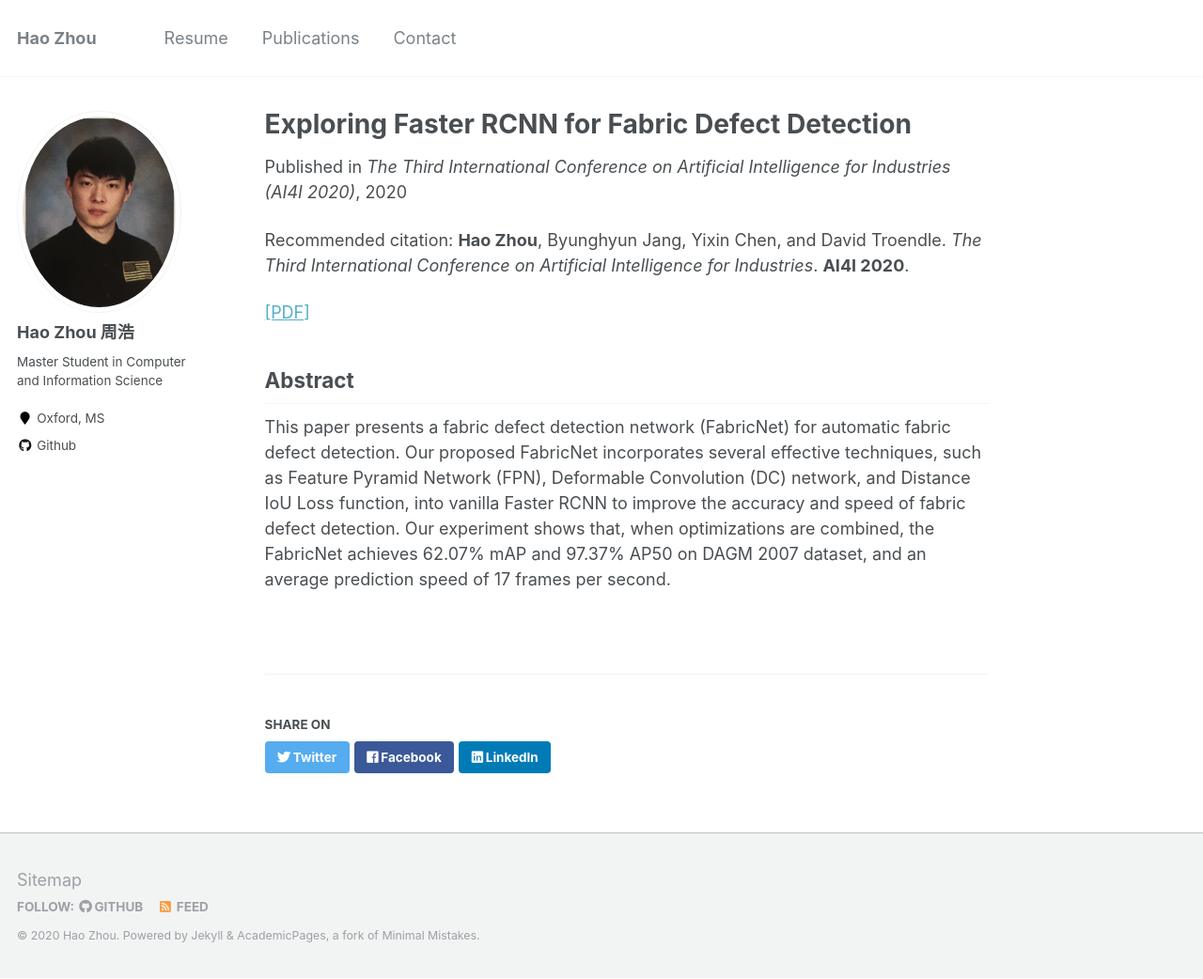
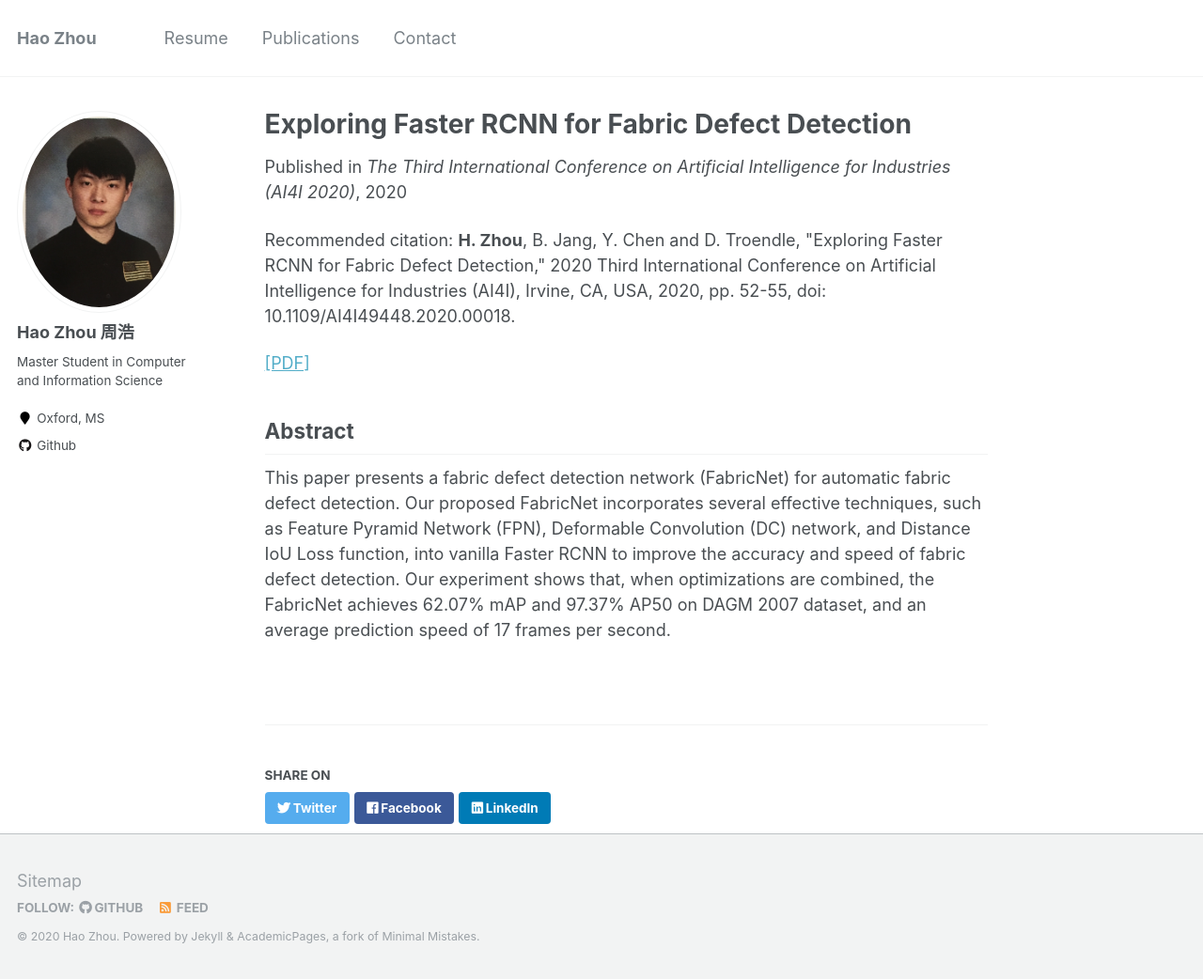
Before and after one commit to hzhou3/hzhou3.github.io, a Jekyll site: the page built from _publications/faster.md, in a window 1280 px wide and 1042 px high. Shown: the whole window at 94% size. Built offline with Jekyll 4.4.1, drawn with Linux system fonts in a browser that asks for light colours.

Commit message:
fix citation

```diff
--- a/_publications/faster.md
+++ b/_publications/faster.md
@@ -4,9 +4,8 @@ collection: publications
 permalink: /publications/faster
 venue: "The Third International Conference on Artificial Intelligence for Industries (AI4I 2020)"
 date: 2020-11-10
-citation: '<b>Hao Zhou</b>, Byunghyun Jang, Yixin Chen, and David Troendle. <i>The Third International Conference on Artificial Intelligence for Industries</i>. <b>AI4I 2020</b>.'
+citation: '<b>H. Zhou</b>, B. Jang, Y. Chen and D. Troendle, "Exploring Faster RCNN for Fabric Defect Detection," 2020 Third International Conference on Artificial Intelligence for Industries (AI4I), Irvine, CA, USA, 2020, pp. 52-55, doi: 10.1109/AI4I49448.2020.00018.'
 ---
-
 [[PDF]](http://hzhou3.github.io/files/faster.pdf)
 
 ## Abstract
```
